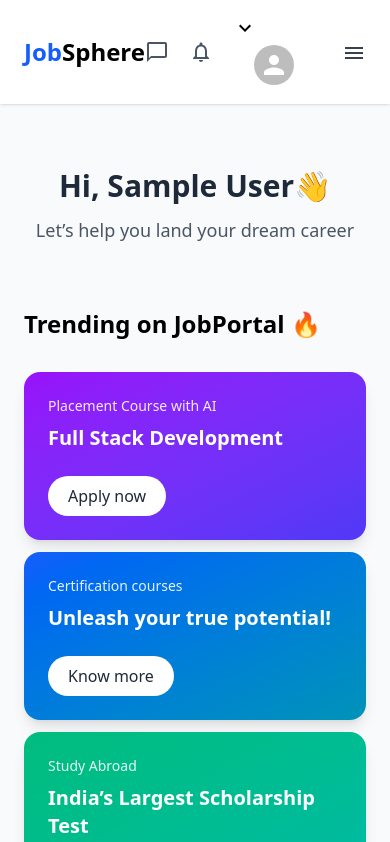
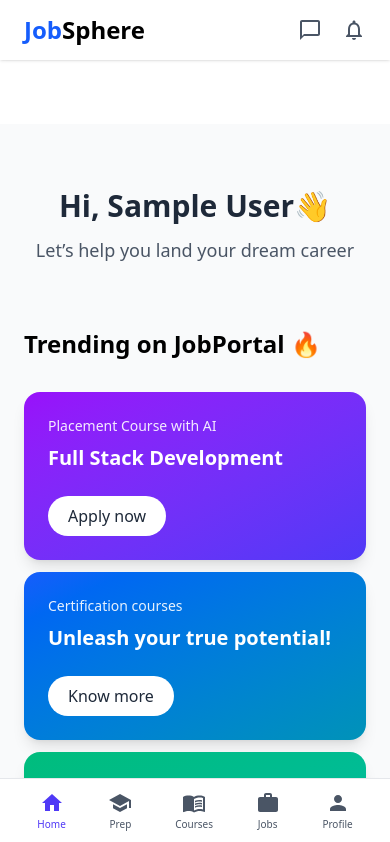
Before and after one commit to omverma09/Job-Sphere, a React (Vite) app in the folder frontend/: page /student/dashboard in a window 390 px wide. Shown: the top 842 px of the page. Built offline with nearby package versions, Linux system fonts and the light colour scheme; sample sign-in values are in the browser's storage.

Commit message:
change nav responsiveness

```diff
--- a/frontend/src/App.jsx
+++ b/frontend/src/App.jsx
@@ -22,6 +22,7 @@ import VerifyOtp from "./pages/VerifyOtp.jsx";
 import MyBatch from "./components/dashboardcompo/MyBatch.jsx";
 import CourseDetails from "./components/dashboardcompo/CourseDetails.jsx";
 import WatchCourse from "./components/dashboardcompo/WatchCourse.jsx";
+import StudentProfile from "./pages/StudentProfile.jsx";
 
 import InstructorLayout from "./layouts/InstructorLayout.jsx";
 import InstructorDashboard from "./components/InstructorDashboard/InstructorDashboard.jsx";
@@ -47,6 +48,7 @@ function App() {
           <Route element={<ProtectRoute />}>
             <Route path="/student/dashboard" element={<DashboardLayout />}>
               <Route index element={<DashboardAllPages />} />
+              <Route path="/student/dashboard/profile" element={<StudentProfile/>} />
               <Route path="update-profile" element={<UpdateProfileForm />} />
               <Route path="my-application" element={<MyApplications />} />
               <Route path="my-batch" element={<MyBatch />} />
@@ -71,7 +73,7 @@ function App() {
               <Route path="course-builder/:id" element={<CourseBuilder />} />
               <Route path="students" element={<MyStudents />} />
               <Route path="payments" element={<MyPayments />} />
-              <Route path="setting" element={<InstructorSetting />}/>
+              <Route path="setting" element={<InstructorSetting />} />
             </Route>
 
           </Route>
--- a/frontend/src/components/dashboardcompo/LoggedInNavbar.jsx
+++ b/frontend/src/components/dashboardcompo/LoggedInNavbar.jsx
@@ -1,21 +1,34 @@
 import { useState } from "react";
 import { motion, AnimatePresence } from "framer-motion";
-import { Link, NavLink, useLocation } from "react-router-dom";
+import { Link, NavLink, useLocation, useNavigate } from "react-router-dom";
 import UserProfileMenu from "./UserProfileMenu.jsx";
 import {
     ChatBubbleOutline,
     NotificationsNone,
     KeyboardArrowDown,
-    Menu as MenuIcon,        // hamburger
-    Close as CloseIcon,       // close button (optional)
+    Menu as MenuIcon,
+    Close as CloseIcon,
+    Home as HomeIcon,
+    School as PreparationIcon,
+    MenuBook as CoursesIcon,
+    Work as JobsIcon,
+    Person as ProfileIcon,
 } from "@mui/icons-material";
 
 const LoggedInNavbar = () => {
     const [isMobileMenuOpen, setIsMobileMenuOpen] = useState(false);
+    const navigate = useNavigate();
+    const location = useLocation();
 
-    const toggleMobileMenu = () => setIsMobileMenuOpen((prev) => !prev);
+    // Handle Profile click on mobile → redirect to profile page
+    const handleProfileClick = () => {
+        navigate("/student/dashboard/profile");
+    };
+
+    const isActive = (path) => location.pathname === path;
 
     return (
+        <>
             <motion.nav
                 initial={{ y: -60, opacity: 0 }}
                 animate={{ y: 0, opacity: 1 }}
@@ -23,92 +36,17 @@ const LoggedInNavbar = () => {
                 className="sticky top-0 z-50 bg-white shadow-sm"
             >
                 <div className="max-w-7xl mx-auto px-6 py-3.5 flex items-center justify-between">
-                <div className="text-xl font-bold text-blue-600">
-                    <h2 className="text-2xl font-bold text-blue-600">
+                    {/* Logo - Same for both */}
+                    <div className="text-2xl font-bold text-blue-600">
                         <Link to="/student/dashboard">Job<span className="text-black">Sphere</span></Link>
-                    </h2>
                     </div>
 
+                    {/* Desktop Navigation */}
                     <div className="hidden md:flex items-center gap-8 text-gray-700 font-medium">
                         <NavLink
                             to="/student/dashboard"
-                        onClick={toggleMobileMenu}
-                        className={
-                            `py-2 px-3 rounded-md transition-colors`
-                        }
-                    >
-                        Home
-                    </NavLink>
-                    <NavLink to="/student/dashboard/prepare"
                             className={({ isActive }) =>
-                            `py-2 px-3 rounded-md transition-colors
-                                ${isActive
-                                ? 'bg-indigo-50 text-indigo-700 font-medium underline underline-offset-4 decoration-2 decoration-indigo-600'
-                                : 'text-gray-700 hover:bg-gray-100 hover:text-gray-900'
-                            }`
-                        }>
-                        Prepration
-                    </NavLink>
-                    <NavLink to="/student/dashboard/placement-courses"
-                        className={({ isActive }) =>
-                            `py-2 px-3 rounded-md transition-colors
-                                ${isActive
-                                ? 'bg-indigo-50 text-indigo-700 font-medium underline underline-offset-4 decoration-2 decoration-indigo-600'
-                                : 'text-gray-700 hover:bg-gray-100 hover:text-gray-900'
-                            }`
-                        }>
-                        Placement Courses
-                    </NavLink>
-                    <NavLink to="/student/dashboard/jobs"
-                        className={({ isActive }) =>
-                            `py-2 px-3 rounded-md transition-colors
-                                ${isActive
-                                ? 'bg-indigo-50 text-indigo-700 font-medium underline underline-offset-4 decoration-2 decoration-indigo-600'
-                                : 'text-gray-700 hover:bg-gray-100 hover:text-gray-900'
-                            }`
-                        }>
-                        Jobs
-                    </NavLink>
-                </div>
-
-                <div className="flex items-center gap-5">
-                    <ChatBubbleOutline className="cursor-pointer text-gray-600" />
-                    <NotificationsNone className="cursor-pointer text-gray-600" />
-
-                    <div className="items-center gap-1 cursor-pointer">
-                        <KeyboardArrowDown />
-                        <UserProfileMenu />
-                    </div>
-
-                    <button
-                        className="md:hidden text-gray-700 focus:outline-none"
-                        onClick={toggleMobileMenu}
-                        aria-label="Toggle menu"
-                    >
-                        {isMobileMenuOpen ? (
-                            <CloseIcon className="w-7 h-7" />
-                        ) : (
-                            <MenuIcon className="w-7 h-7" />
-                        )}
-                    </button>
-                </div>
-            </div>
-            <AnimatePresence>
-                {isMobileMenuOpen && (
-                    <motion.div
-                        initial={{ opacity: 0, height: 0 }}
-                        animate={{ opacity: 1, height: "auto" }}
-                        exit={{ opacity: 0, height: 0 }}
-                        transition={{ duration: 0.3, ease: "easeInOut" }}
-                        className="md:hidden bg-white border-t shadow-lg overflow-hidden"
-                    >
-                        <div className="px-6 py-5 flex flex-col gap-5 text-gray-700 font-medium">
-                            <NavLink
-                                to="/student/dashboard"
-                                onClick={toggleMobileMenu}
-                                className={({ isActive }) =>
-                                    `py-2 px-3 rounded-md transition-colors
-                                ${isActive
+                                `py-2 px-3 rounded-md transition-colors ${isActive
                                     ? 'bg-indigo-50 text-indigo-700 font-medium underline underline-offset-4 decoration-2 decoration-indigo-600'
                                     : 'text-gray-700 hover:bg-gray-100 hover:text-gray-900'
                                 }`
@@ -118,23 +56,19 @@ const LoggedInNavbar = () => {
                         </NavLink>
                         <NavLink
                             to="/student/dashboard/prepare"
-                                onClick={toggleMobileMenu}
                             className={({ isActive }) =>
-                                    `py-2 px-3 rounded-md transition-colors
-                                ${isActive
+                                `py-2 px-3 rounded-md transition-colors ${isActive
                                     ? 'bg-indigo-50 text-indigo-700 font-medium underline underline-offset-4 decoration-2 decoration-indigo-600'
                                     : 'text-gray-700 hover:bg-gray-100 hover:text-gray-900'
                                 }`
                             }
                         >
-                                Prepration
+                            Preparation
                         </NavLink>
                         <NavLink
                             to="/student/dashboard/placement-courses"
-                                onClick={toggleMobileMenu}
                             className={({ isActive }) =>
-                                    `py-2 px-3 rounded-md transition-colors
-                                ${isActive
+                                `py-2 px-3 rounded-md transition-colors ${isActive
                                     ? 'bg-indigo-50 text-indigo-700 font-medium underline underline-offset-4 decoration-2 decoration-indigo-600'
                                     : 'text-gray-700 hover:bg-gray-100 hover:text-gray-900'
                                 }`
@@ -144,10 +78,8 @@ const LoggedInNavbar = () => {
                         </NavLink>
                         <NavLink
                             to="/student/dashboard/jobs"
-                                onClick={toggleMobileMenu}
                             className={({ isActive }) =>
-                                    `py-2 px-3 rounded-md transition-colors
-                                ${isActive
+                                `py-2 px-3 rounded-md transition-colors ${isActive
                                     ? 'bg-indigo-50 text-indigo-700 font-medium underline underline-offset-4 decoration-2 decoration-indigo-600'
                                     : 'text-gray-700 hover:bg-gray-100 hover:text-gray-900'
                                 }`
@@ -155,27 +87,116 @@ const LoggedInNavbar = () => {
                         >
                             Jobs
                         </NavLink>
+                    </div>
+
+                    {/* Right Side Icons */}
+                    <div className="flex items-center gap-5">
+                        <ChatBubbleOutline className="cursor-pointer text-gray-600 hover:text-gray-900 transition-colors" />
+                        <NotificationsNone className="cursor-pointer text-gray-600 hover:text-gray-900 transition-colors" />
+
+                        {/* Desktop Profile Menu */}
+                        <div className="hidden md:flex items-center gap-1 cursor-pointer">
+                            <KeyboardArrowDown className="text-gray-600" />
+                            <UserProfileMenu />
+                        </div>
 
                     </div>
+                </div>
+
+                {/* Optional Mobile Dropdown (if you still want it for very small cases) */}
+                <AnimatePresence>
+                    {isMobileMenuOpen && (
+                        <motion.div
+                            initial={{ opacity: 0, height: 0 }}
+                            animate={{ opacity: 1, height: "auto" }}
+                            exit={{ opacity: 0, height: 0 }}
+                            className="md:hidden bg-white border-t shadow-lg"
+                        >
+                            {/* You can keep or remove this - since bottom nav is main */}
                         </motion.div>
                     )}
                 </AnimatePresence>
             </motion.nav>
+
+            {/* MOBILE BOTTOM NAVIGATION */}
+            <div className="md:hidden fixed bottom-0 left-0 right-0 bg-white border-t border-gray-200 z-50 shadow-lg">
+                <div className="max-w-7xl mx-auto px-4 py-2">
+                    <div className="flex items-center justify-around text-gray-600">
+                        {/* Home */}
+                        <NavLink
+                            to="/student/dashboard"
+                            className={({ isActive }) =>
+                                `flex flex-col items-center py-1 px-3 transition-colors ${isActive
+                                    ? 'text-indigo-600'
+                                    : 'hover:text-gray-900'
+                                }`
+                            }
+                        >
+                            <HomeIcon className="text-2xl" />
+                            <span className="text-[10px] mt-0.5 font-medium">Home</span>
+                        </NavLink>
+
+                        {/* Preparation */}
+                        <NavLink
+                            to="/student/dashboard/prepare"
+                            className={({ isActive }) =>
+                                `flex flex-col items-center py-1 px-3 transition-colors ${isActive
+                                    ? 'text-indigo-600'
+                                    : 'hover:text-gray-900'
+                                }`
+                            }
+                        >
+                            <PreparationIcon className="text-2xl" />
+                            <span className="text-[10px] mt-0.5 font-medium">Prep</span>
+                        </NavLink>
+
+                        {/* Placement Courses */}
+                        <NavLink
+                            to="/student/dashboard/placement-courses"
+                            className={({ isActive }) =>
+                                `flex flex-col items-center py-1 px-3 transition-colors ${isActive
+                                    ? 'text-indigo-600'
+                                    : 'hover:text-gray-900'
+                                }`
+                            }
+                        >
+                            <CoursesIcon className="text-2xl" />
+                            <span className="text-[10px] mt-0.5 font-medium">Courses</span>
+                        </NavLink>
+
+                        {/* Jobs */}
+                        <NavLink
+                            to="/student/dashboard/jobs"
+                            className={({ isActive }) =>
+                                `flex flex-col items-center py-1 px-3 transition-colors ${isActive
+                                    ? 'text-indigo-600'
+                                    : 'hover:text-gray-900'
+                                }`
+                            }
+                        >
+                            <JobsIcon className="text-2xl" />
+                            <span className="text-[10px] mt-0.5 font-medium">Jobs</span>
+                        </NavLink>
+
+                        {/* Profile - Redirects to Profile Page */}
+                        <button
+                            onClick={handleProfileClick}
+                            className={`flex flex-col items-center py-1 px-3 transition-colors ${isActive('/student/dashboard/profile')
+                                ? 'text-indigo-600'
+                                : 'hover:text-gray-900'
+                                }`}
+                        >
+                            <ProfileIcon className="text-2xl" />
+                            <span className="text-[10px] mt-0.5 font-medium">Profile</span>
+                        </button>
+                    </div>
+                </div>
+            </div>
+
+            {/* Add padding to main content so bottom nav doesn't overlap content on mobile */}
+            <div className="md:hidden h-16"></div>
+        </>
     );
 };
 
-const NavItem = ({ label, badge, onClick }) => (
-    <div
-        className="relative cursor-pointer hover:text-blue-600 transition"
-        onClick={onClick}
-    >
-        {label}
-        {badge && (
-            <span className="absolute -top-3 -right-6 text-xs bg-orange-500 text-white px-2 py-0.5 rounded">
-                OFFER
-            </span>
-        )}
-    </div>
-);
-
 export default LoggedInNavbar;
--- /dev/null
+++ b/frontend/src/pages/StudentProfile.jsx
@@ -0,0 +1,137 @@
+import { useNavigate } from "react-router-dom";
+import {
+    Home as HomeIcon,
+    Description as ApplicationsIcon,
+    Group as BatchIcon,
+    Settings as SettingsIcon,
+    Logout as LogoutIcon,
+    Edit as EditIcon
+} from "@mui/icons-material";
+import { motion } from "framer-motion";
+import { useAuth } from "../context/AuthContext";
+
+const StudentProfile = () => {
+    const { user, logout } = useAuth();
+    const navigate = useNavigate();
+
+    const handleLogout = () => {
+        logout();
+        alert("You logged-out");
+        navigate("/")
+        handleClose();
+    };
+
+    const menuItems = [
+        {
+            icon: <HomeIcon className="text-2xl" />,
+            label: "Home",
+            path: "/student/dashboard",
+            color: "text-gray-700"
+        },
+        {
+            icon: <ApplicationsIcon className="text-2xl" />,
+            label: "My Applications",
+            path: "/student/dashboard/my-application",
+            color: "text-gray-700"
+        },
+        {
+            icon: <BatchIcon className="text-2xl" />,
+            label: "My Batch",
+            path: "/student/dashboard/my-batch",
+            color: "text-gray-700"
+        },
+        {
+            icon: <SettingsIcon className="text-2xl" />,
+            label: "Settings",
+            path: "/student/dashboard/settings",
+            color: "text-gray-700"
+        },
+        {
+            icon: <LogoutIcon className="text-2xl text-red-500" />,
+            label: "Logout",
+            action: handleLogout,
+            color: "text-red-500"
+        },
+    ];
+
+    return (
+        <div className="min-h-screen bg-gray-50 pb-20 md:pb-0">
+            {/* Header */}
+            <div className="bg-white shadow-sm border-b">
+                <div className="max-w-3xl mx-auto px-6 py-6">
+                    <h1 className="text-2xl font-bold text-gray-900">Profile</h1>
+                </div>
+            </div>
+
+            <div className="max-w-3xl mx-auto px-6 pt-8">
+                {/* Profile Card */}
+                <motion.div
+                    initial={{ opacity: 0, y: 20 }}
+                    animate={{ opacity: 1, y: 0 }}
+                    className="bg-white rounded-2xl shadow-sm p-8 mb-8"
+                >
+                    <div className="flex flex-col items-center text-center">
+                        {/* Profile Photo */}
+                        <div className="w-28 h-28 rounded-full overflow-hidden border-4 border-white shadow-md mb-4">
+                            <img
+                                src={user.profilePic?.url || user.avatarUrl}
+                                alt="Profile"
+                                className="w-full h-full object-cover"
+                            />
+                        </div>
+
+                        {/* Name & Email */}
+                        <h2 className="text-2xl font-semibold text-gray-900 mb-1">
+                            {user.name}
+                        </h2>
+                        <p className="text-gray-600 mb-6">{user.email}</p>
+
+                        {/* Edit Profile Button */}
+                        <button
+                            onClick={() => navigate("/student/dashboard/update-profile")}
+                            className="flex items-center gap-2 bg-indigo-600 hover:bg-indigo-700 text-white px-6 py-2.5 rounded-xl font-medium transition-colors"
+                        >
+                            <EditIcon />
+                            Edit Profile
+                        </button>
+                    </div>
+                </motion.div>
+
+                {/* Menu Options */}
+                <div className="bg-white rounded-2xl shadow-sm overflow-hidden">
+                    <div className="px-6 py-5 border-b">
+                        <h3 className="font-semibold text-gray-900">Account</h3>
+                    </div>
+
+                    {menuItems.map((item, index) => (
+                        <div
+                            key={index}
+                            onClick={() => {
+                                if (item.action) {
+                                    item.action();
+                                } else if (item.path) {
+                                    navigate(item.path);
+                                }
+                            }}
+                            className="flex items-center gap-4 px-6 py-5 border-b last:border-b-0 hover:bg-gray-50 active:bg-gray-100 transition-colors cursor-pointer"
+                        >
+                            <div className={`${item.color}`}>
+                                {item.icon}
+                            </div>
+                            <span className={`font-medium text-lg ${item.color}`}>
+                                {item.label}
+                            </span>
+                        </div>
+                    ))}
+                </div>
+
+                {/* Extra Info Section (Optional) */}
+                <div className="mt-10 text-center text-xs text-gray-500">
+                    JobSphere Student Portal • Version 1.0
+                </div>
+            </div>
+        </div>
+    );
+};
+
+export default StudentProfile;
```
Also changed, not shown: frontend/src/components/dashboardcompo/UserProfileMenu.jsx (+8 -2 lines). Lines whose indentation alone changed are shown as unchanged.
